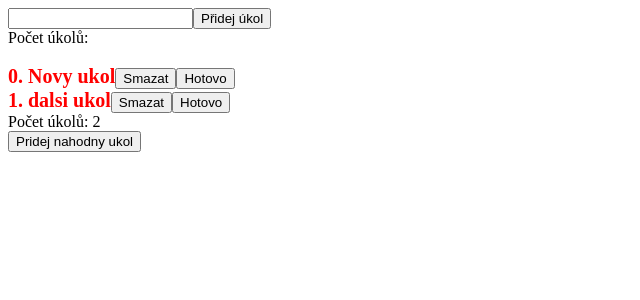
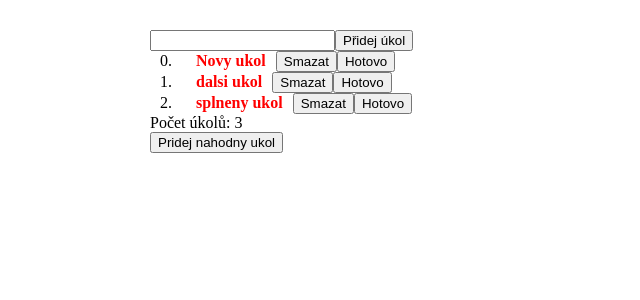
Before and after one commit to UsernameMartinn/react-ukolnicek, a React (Create React App) app: page / in a window 1280 px wide. Shown: the top 300 px of the page, without its empty margins (0-640 px from the left). Built offline with nearby package versions, Linux system fonts and the light colour scheme.

Commit message:
funkční verze s mazáním

```diff
--- a/src/NovyUkol.js
+++ b/src/NovyUkol.js
@@ -13,8 +13,6 @@ export default function NovyUkol( {pridejUkol} ) {
 
         </input>
         <button onClick={() => pridejUkol(ukol)}>Přidej úkol</button>
-
-        <div>Počet úkolů:</div>
         </>
     )
 }
--- a/src/PolozkaUkolu.js
+++ b/src/PolozkaUkolu.js
@@ -5,8 +5,9 @@ export default function PolozkaUkolu( {ukol, poradi, fceSmazat} ) {
 
     return (
         <>
-        <span style={{color: "red", fontWeight: "bold", fontSize: "20px"}}>{poradi}. </span>
-        <span style={{color: "red", fontWeight: "bold", fontSize: "20px"}}>{ukol}</span>
+        <span>{poradi}. </span>
+        {!ukol.spleno && <span className="text-ukolu">{ukol.text}</span>}
+        {ukol.spleno && <span className="splneny-ukol">{ukol.text}</span>}
         <button onClick={() => fceSmazat(poradi)}>Smazat</button>
         <button>Hotovo</button>
         <br/>
--- a/src/Ukolnicek.js
+++ b/src/Ukolnicek.js
@@ -2,12 +2,31 @@ import NovyUkol from "./NovyUkol";
 import { useState, useEffect } from "react";
 import PolozkaUkolu from "./PolozkaUkolu";
 
-export default function Ukolnicek() {
+export default function Ukolnicek(poradi) {
 
-    const [seznamUkolu, nastavSeznamUkolu] = useState(['Novy ukol', 'dalsi ukol']);
+    //const [seznamUkolu, nastavSeznamUkolu] = useState(['Novy ukol', 'dalsi ukol']);
+
+    const [seznamUkolu, nastavSeznamUkolu] = useState([
+        {text: 'Novy ukol', splneno: false},
+        {text: 'dalsi ukol', splneno: false},
+        {text: 'splneny ukol', splneno: true}
+    ])
 
     function pridejUkol(novyUkol) {
-        nastavSeznamUkolu([...seznamUkolu, novyUkol])
+        let novyUkolObj = {text: novyUkol, splneno: false};
+        nastavSeznamUkolu([...seznamUkolu, novyUkolObj])
+    }
+
+    function smazatUkol(poradiUkolu) {
+        let upravenySeznamUkolu = [...seznamUkolu];
+        upravenySeznamUkolu.splice(poradiUkolu, 1);
+        nastavSeznamUkolu(upravenySeznamUkolu)
+    }
+
+    function splnUkol(poradiUkolu) {
+        let upravenySeznamUkolu = [...seznamUkolu];
+        upravenySeznamUkolu[poradiUkolu].splneno = true;
+        nastavSeznamUkolu(upravenySeznamUkolu);
     }
 
 
@@ -16,7 +35,7 @@ export default function Ukolnicek() {
         <>
         <NovyUkol pridejUkol={pridejUkol} />
         <br />
-        { seznamUkolu.map((ukol, poradi) => <PolozkaUkolu ukol={ukol} poradi={poradi}></PolozkaUkolu>) }
+        { seznamUkolu.map((ukol, poradi) => <PolozkaUkolu ukol={ukol} poradi={poradi} fceSmazat={smazatUkol} fceSpln={splnUkol}></PolozkaUkolu>) }
 
         <div>Počet úkolů: {seznamUkolu.length}</div>
 
--- a/src/index.js
+++ b/src/index.js
@@ -3,6 +3,7 @@ import ReactDOM from 'react-dom/client';
 import App from './App';
 import NovyUkol from './NovyUkol';
 import Ukolnicek from './Ukolnicek';
+import './style.css';
 
 const root = ReactDOM.createRoot(document.getElementById('root'));
 root.render(
--- /dev/null
+++ b/src/style.css
@@ -0,0 +1,27 @@
+body {
+    margin: 30px 150px;
+}
+
+span {
+    padding: 10px;
+}
+
+.ukol {
+    margin-bottom: 15px;
+    border-bottom: 1px solid black;
+    display: inline-block;
+}
+
+.text-ukolu {
+    color: red;
+    font-weight: bold;
+}
+
+.splneny-ukol {
+    text-decoration: line-through;
+    color: green;
+}
+
+#ukoly {
+    margin: 30px 10px;
+}
```
